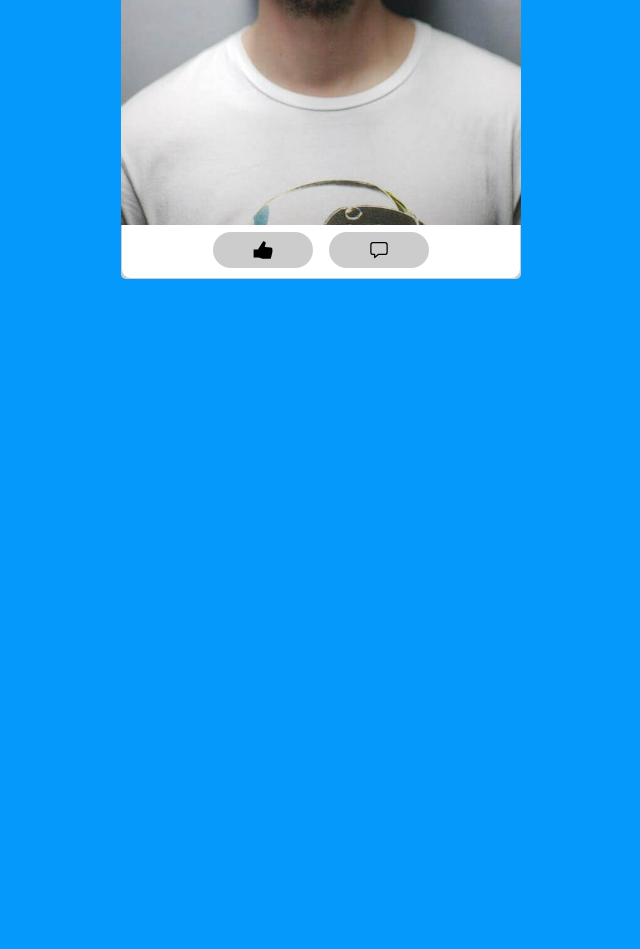
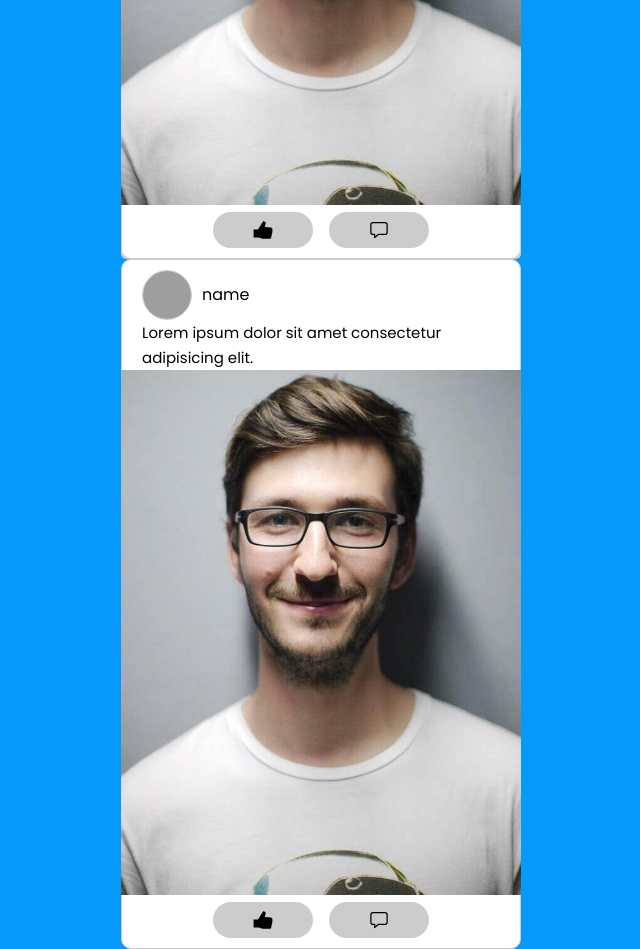
Before and after one commit to Mr-Adil1/facebook-post, a plain HTML site: page index.html in a window 1280 px wide. Shown: the part 500-1449 px from the top of the page, without its empty margins (319-959 px from the left). Before the commit the page ends 800 px from the top, so only its background shows below. Drawn offline with nearby package versions, Linux system fonts and the light colour scheme; grey boxes are pictures that could not be loaded.

Commit message:
changing name and images with loop

```diff
--- a/index.html
+++ b/index.html
@@ -37,7 +37,7 @@
                 <div class="user-img">
                     <input id="userimg" type="image" src="https://img.favpng.com/25/13/19/samsung-galaxy-a8-a8-user-login-telephone-avatar-png-favpng-dqKEPfX7hPbc6SMVUCteANKwj.jpg" alt="">
                 </div>
-                <p id="myname">name</p>
+                <p class="myname">name</p>
             </div>
             <div class="col col2">
                 <span id="desc">
@@ -58,7 +58,31 @@
             </div>
         </div>
     </div>
-
+    <div class="row-2">
+        <div class="col col1">
+            <div class="user-img">
+                <input id="userimg" type="image" src="https://img.favpng.com/25/13/19/samsung-galaxy-a8-a8-user-login-telephone-avatar-png-favpng-dqKEPfX7hPbc6SMVUCteANKwj.jpg" alt="">
+            </div>
+            <p class="myname">name</p>
+        </div>
+        <div class="col col2">
+            <span id="desc">
+                Lorem ipsum dolor sit amet consectetur adipisicing elit.</span>
+        </div>
+        <div class="col col3">
+            <img src="about.jpg" alt="">
+        </div>
+        <div class="col col4">
+            <div class="liks">
+                <button class="like">
+                    <ion-icon class="icon" name="thumbs-up-sharp"></ion-icon>
+                </button>
+                <button class="like msg">
+                    <ion-icon class="icon" name="chatbox-outline"></ion-icon>
+                </button>
+            </div>
+        </div>
+    </div>
 </body>
 <!-- link-icons-js-cdn -->
 <script type="module" src="https://unpkg.com/ionicons@5.5.2/dist/ionicons/ionicons.esm.js"></script>
--- a/script.js
+++ b/script.js
@@ -1,12 +1,11 @@
 const row1 = document.querySelector('.row-1');
 const inputs = document.getElementById('inputs');
 const userimg = row1.querySelector('img');
-const myimg = document.getElementById('userimg');
+const myimg = document.querySelectorAll('input[type="image"]');
 const clos = row1.querySelector('.clos');
 const file = document.getElementById('file-input');
 const nameinput = document.getElementById('name');
-var myname = document.getElementById('myname');
-console.log(myname);
+var myname = document.getElementsByClassName('myname');
 
 // window.addEventListener('load', () => {
 //     setTimeout(() => {
@@ -23,12 +22,16 @@ userimg.onclick = () => {
 
 
 function username() {
-    myname.innerHTML = nameinput.value;
+    for (var i = 0; i < myname.length; i++) {
+        myname[i].innerHTML = nameinput.value;
+    }
 }
 
 file.addEventListener('change', (event) => {
     var newimg = URL.createObjectURL(event.target.files[0])
     userimg.src = newimg;
-    myimg.src = userimg.src;
+    for (var i = 0; i < myimg.length; i++) {
+        myimg[i].src = newimg;
+    }
     inputs.style.top = '-200px';
-})
+});
```
